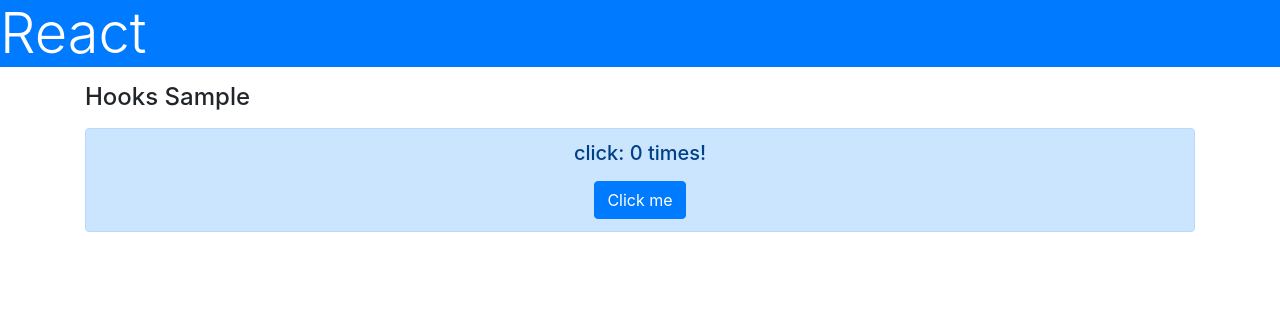
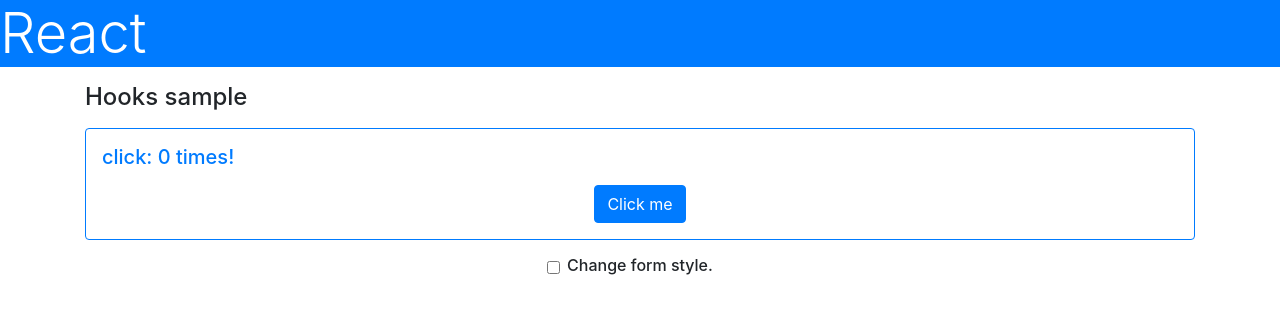
Before and after one commit to nagi125/test-react-bootstrap, a React (Create React App) app: page / in a window 1280 px wide. Shown: the top 314 px of the page. Built offline with nearby package versions, Linux system fonts and the light colour scheme.

Commit message:
複数stateサンプル追加

```diff
--- a/src/App.js
+++ b/src/App.js
@@ -6,27 +6,46 @@
 
 function App() {
   const [count, setCount] = useState(0)
+  const [flag, setFlag]   = useState(false)
+
   const clickFunc = () => {
     setCount(count + 1)
+  }
+
+  const changeFlag = (e) => {
+    setFlag(e.target.checked)
   }
 
   return (
       <React.Fragment>
         <h1 className="bg-primary text-white display-4">React</h1>
         <div className="container">
-          <h4 className="my-3">Hooks Sample</h4>
-          <div className="alert alert-primary text-center">
-            <p className="h5 mb-3">click: {count} times!</p>
-            <div>
-              <button className="btn btn-primary" onClick={clickFunc}>Click me</button>
-            </div>
+          <h4 className="my-3">Hooks sample</h4>
+          {flag ?
+              <div className="alert alert-primary text-center">
+                <p className="h5 mb-3">click: {count} times!</p>
+                <div>
+                  <button className="btn btn-primary" onClick={clickFunc}>Click me</button>
+                </div>
+              </div>
+              :
+              <div className="card p-3 border-primary text-center">
+                <p className="h5 mb-3 text-left text-primary">
+                  click: {count} times!
+                </p>
+                <div>
+                  <button className="btn btn-primary" onClick={clickFunc}>Click me</button>
+                </div>
+              </div>
+          }
+          <div className="form-group h6 text-center pt-3">
+            <input type="checkbox" className="form-check-input" id="check1" onChange={changeFlag} />
+            <label className="form-check-label" htmlFor="check1">Change form style.</label>
           </div>
         </div>
       </React.Fragment>
   )
 }
-
-
 
 // contextTypeを使ったサンプル
 let data = {
```
